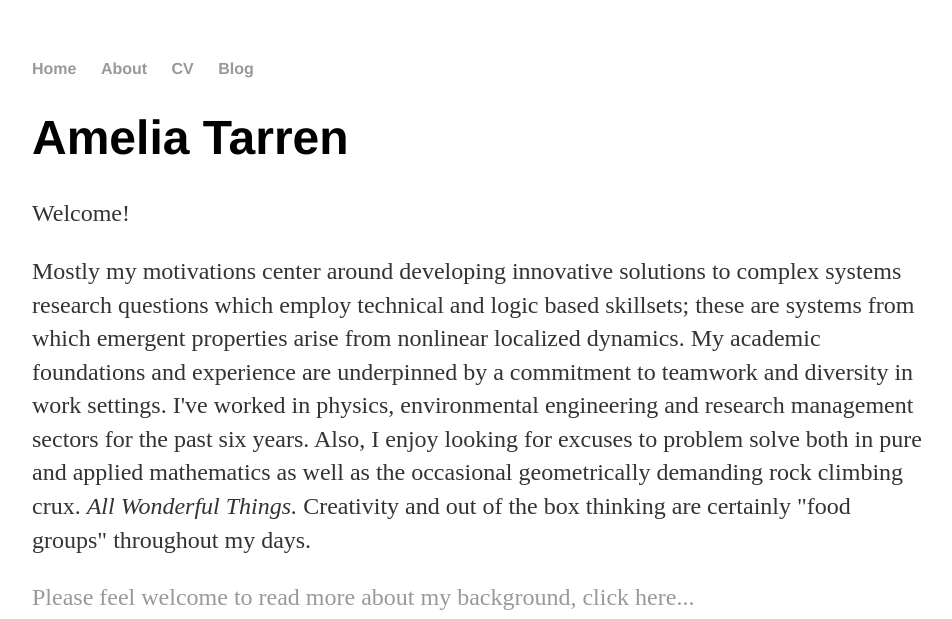
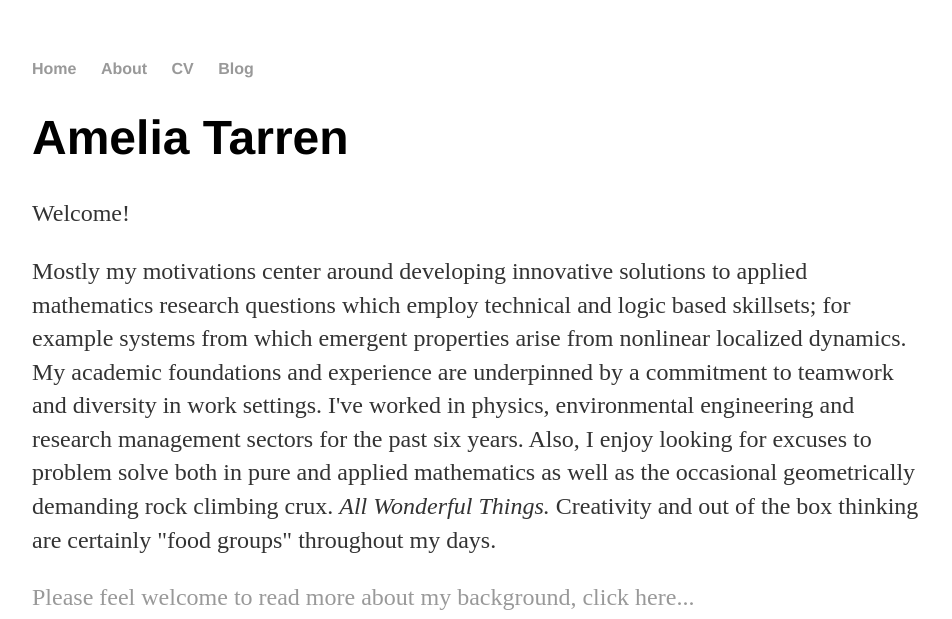
Before and after one commit to ATarren/atarren.github.io, a Jekyll site: the page built from index.html, in a window 1280 px wide, cut to the strip 0-619 px from the top of the page. Shown: the whole strip, without its empty margins (160-1112 px from the left). Built offline with Jekyll 4.4.1, drawn with Linux system fonts in a browser that asks for light colours.

Commit message:
Update index.html

```diff
--- a/index.html
+++ b/index.html
@@ -7,7 +7,7 @@
 
 	<p> Welcome!</p>
 
-	<p> Mostly my motivations center around developing innovative solutions to complex systems research questions which employ technical and logic based skillsets; these are systems from which emergent properties arise from nonlinear localized dynamics. My academic foundations and experience are underpinned by a commitment  to teamwork and diversity in work settings. I've worked in physics, environmental engineering and research management sectors for the past six years. Also, I enjoy looking for excuses to problem solve both in pure and applied mathematics as well as the occasional geometrically demanding rock climbing crux. <em> All Wonderful Things. </em> Creativity and out of the box thinking are certainly "food groups" throughout my days.</p>
+	<p> Mostly my motivations center around developing innovative solutions to applied mathematics research questions which employ technical and logic based skillsets; for example systems from which emergent properties arise from nonlinear localized dynamics. My academic foundations and experience are underpinned by a commitment  to teamwork and diversity in work settings. I've worked in physics, environmental engineering and research management sectors for the past six years. Also, I enjoy looking for excuses to problem solve both in pure and applied mathematics as well as the occasional geometrically demanding rock climbing crux. <em> All Wonderful Things. </em> Creativity and out of the box thinking are certainly "food groups" throughout my days.</p>
 
 	<p><a href="/about">Please feel welcome to read more about my background, click here...</a></p>
 {% include image.html url="/images/Amelia.jpg" description="Climbing areas throughout the world, including Mallorca, Spain (pictured) as well as my backyard in Burlington, VT are both amongst my favorite outdoor places!" %}
```
